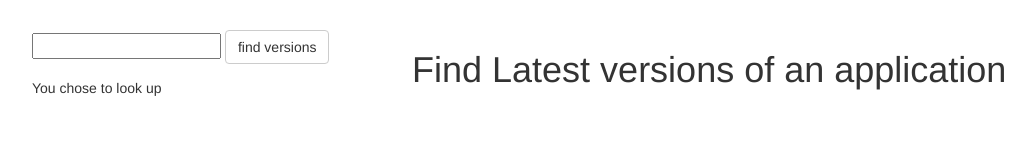
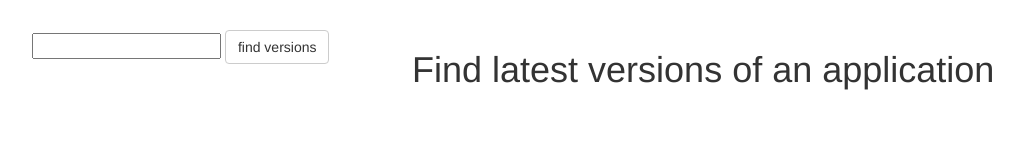
Before and after one commit to patrickPDD/testIon1, a website: page views/templates/latest_versions.html in a window 1280 px wide. Shown: the whole page, without its empty margins (53-1088 px from the left). Drawn offline with Linux system fonts and the light colour scheme.

Commit message:
updated message

```diff
--- a/views/templates/latest_versions.html
+++ b/views/templates/latest_versions.html
@@ -18,12 +18,12 @@
 
         </form>
 
-        <p> You chose to look up {{ some_value }} </p>
+        <p ng-if="some_value"> You chose to look up {{ some_value }} </p>
         <p>{{ message }}</p>
 
         </div>
         <div class="col-lg-8">
-        <h1 ng-if="appStart">Find Latest versions of an application</h1>
+        <h1 ng-if="appStart">Find latest versions of an application</h1>
             <div ng-if="appStart === false">
         <h1 ng-show="appData">{{ appData.name }}</h1>
         <h1 ng-hide="appData">App {{ some_value }} not found</h1>
```
